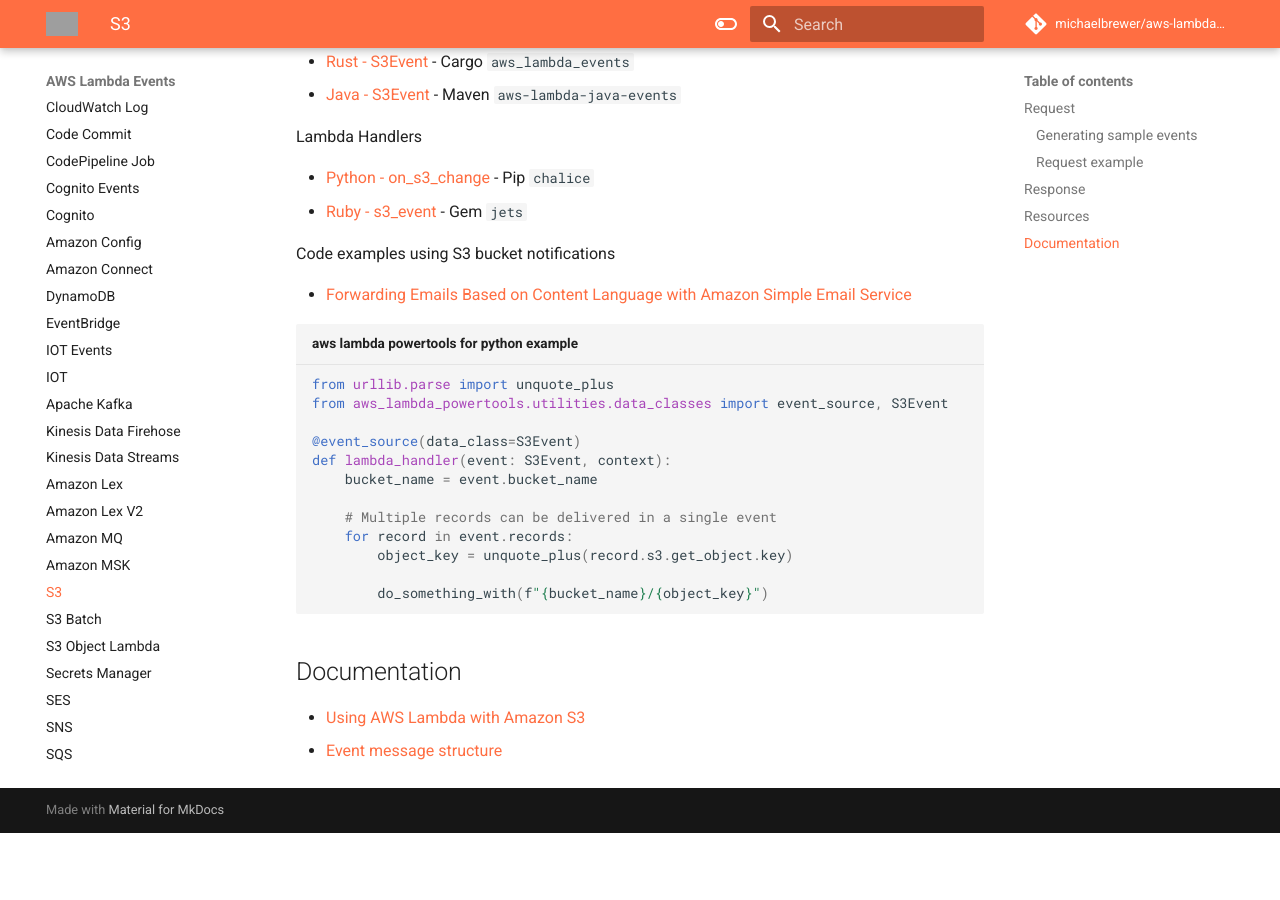
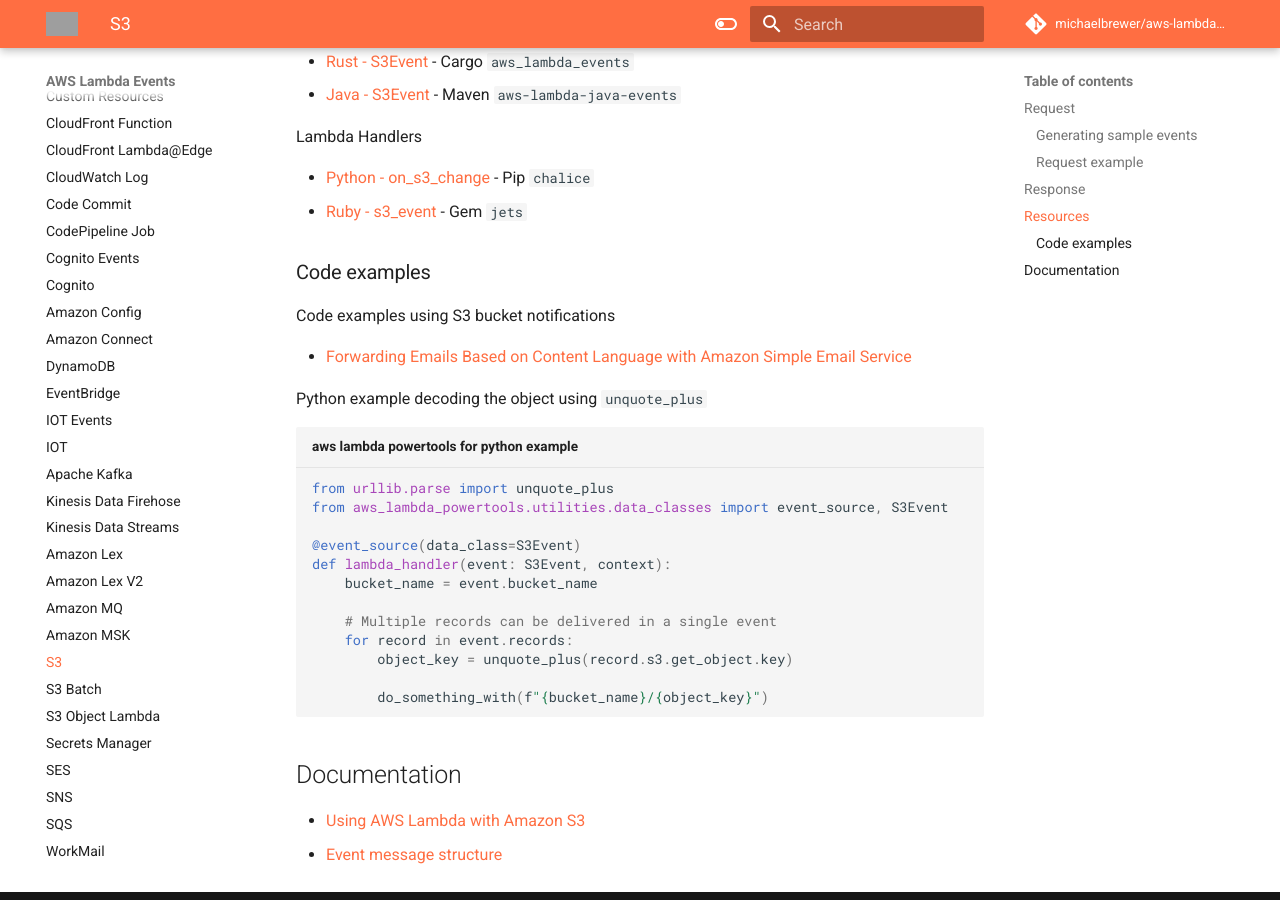
Before and after one commit to michaelbrewer/aws-lambda-events, an MkDocs documentation site: the page built from docs/s3.md, in a window 1280 px wide and 900 px high, scrolled down 1697 px. Built offline with MkDocs 1.6.1 and Material for MkDocs 9.7.7, drawn with Linux system fonts in a browser that asks for light colours; comment, search, counter and statistics services are not loaded; before the commit the page ends 2530 px from its top, so only the background shows below that; grey boxes are pictures that could not be loaded.

Commit message:
feat(s3): Add section for code examples

````diff
--- a/docs/s3.md
+++ b/docs/s3.md
@@ -79,9 +79,13 @@
 - [Python - on_s3_change](https://aws.github.io/chalice/topics/events#s3-events) - Pip `chalice`
 - [Ruby - s3_event](https://rubyonjets.com/docs/events/s3/) - Gem `jets`
 
+### Code examples
+
 Code examples using S3 bucket notifications
 
 - [Forwarding Emails Based on Content Language with Amazon Simple Email Service](https://github.com/aws-samples/ses-auto-forward-by-language)
+
+Python example decoding the object using `unquote_plus`
 
 ```python title="aws lambda powertools for python example"
 from urllib.parse import unquote_plus
````
